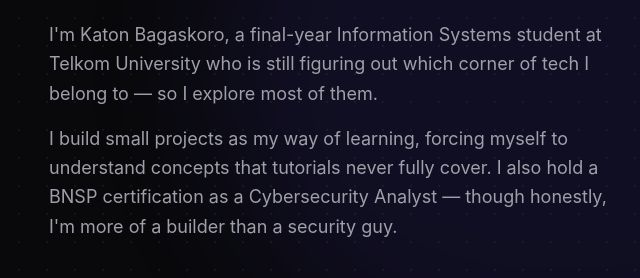
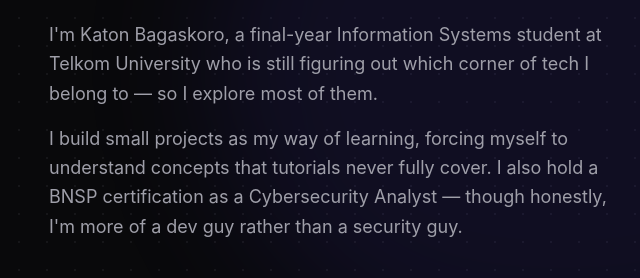
Before and after one commit to penicili/penicili.github.io, an Astro site: page / in a window 1280 px wide. Shown: the part 1004-1282 px from the top of the page, 79-719 px from the left. Built offline with nearby package versions, Linux system fonts and the light colour scheme; Astro itself is replaced by a stand-in of ours.

Commit message:
bnerin paragraf

```diff
--- a/src/components/Aboutme.astro
+++ b/src/components/Aboutme.astro
@@ -27,8 +27,8 @@
         <p>
           I build small projects as my way of learning, forcing myself to understand
           concepts that tutorials never fully cover. I also hold a BNSP certification
-          as a Cybersecurity Analyst &mdash; though honestly, I'm more of a builder
-          than a security guy.
+          as a Cybersecurity Analyst &mdash; though honestly, I'm more of a dev guy
+          rather than a security guy.
         </p>
       </div>
 
```
